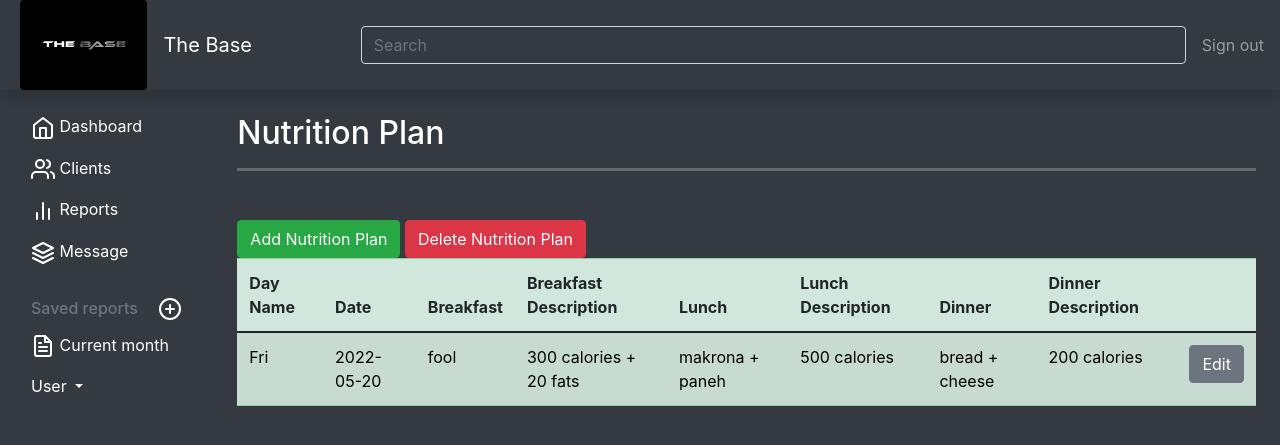
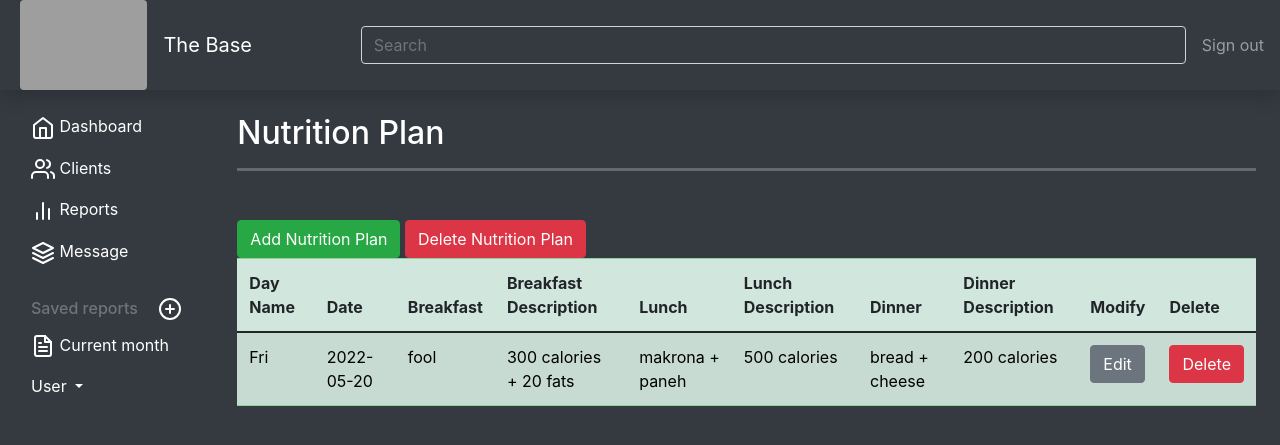
Before and after one commit to AbdelrahmanElewaa/The-Base-Web-Application, a PHP site: page /mvc/pages/nutrition?id=1 in a window 1280 px wide. Shown: the top 445 px of the page. Run offline with PHP 8.4, Linux system fonts and the light colour scheme; data comes from the database, SQL or seed files in the repository; some libraries are stand-ins or nearby versions; grey boxes are pictures that could not be loaded.

Commit message:
delete workout/nutrition button

```diff
--- a/app/views/pages/nutrition.php
+++ b/app/views/pages/nutrition.php
@@ -24,7 +24,8 @@ class nutrition extends view {
 	  <th>Lunch Description</th>
 	  <th>Dinner</th>
 	  <th>Dinner Description</th>
-	 <th></th>
+	 <th>Modify</th>
+	 <th>Delete</th>
 	</thead>
 	 <?php
 	foreach($nutrition as $x){
@@ -39,6 +40,7 @@ class nutrition extends view {
 	 <td><?php echo $x->dinner;?></td>
 	 <td><?php echo $x->dd;?></td>
 	 <td><a <?php echo "href='".URLROOT.'pages/editnutrition?id='.$x->nutritionID."'";?> class='btn btn-secondary'>Edit</a></td>
+	 <td><a <?php echo "href='".URLROOT.'pages/deletenut?id='.$x->nutritionID."'";?> class='btn btn-danger'>Delete</a></td>
 	</tr>
 	 <?php
 	}
--- a/app/views/pages/workout.php
+++ b/app/views/pages/workout.php
@@ -24,7 +24,7 @@ class workout extends view {
 	  <th>Type of Resistance</th>
 	  <th>Rest Time</th>
 	 <th>Modify</th>
-	 <!-- <th>Delete</th> -->
+	 <th>Delete</th>
 	</thead>
 
 
@@ -47,7 +47,7 @@ class workout extends view {
 	 <td><?php echo $w[$i];?></td>
 	 <td><?php echo $rs[$i];?></td>
 	 <td><a <?php echo "href='".URLROOT.'pages/editworkout?id='.$x->trainingID."'";?> class='btn btn-secondary'>Edit</a></td>
-
+	 <td><a <?php echo "href='".URLROOT.'pages/deletenut?id='.$x->trainingID."'";?> class='btn btn-danger'>Delete</a></td>
 	</tr>
 	 <?php
 	}
```
